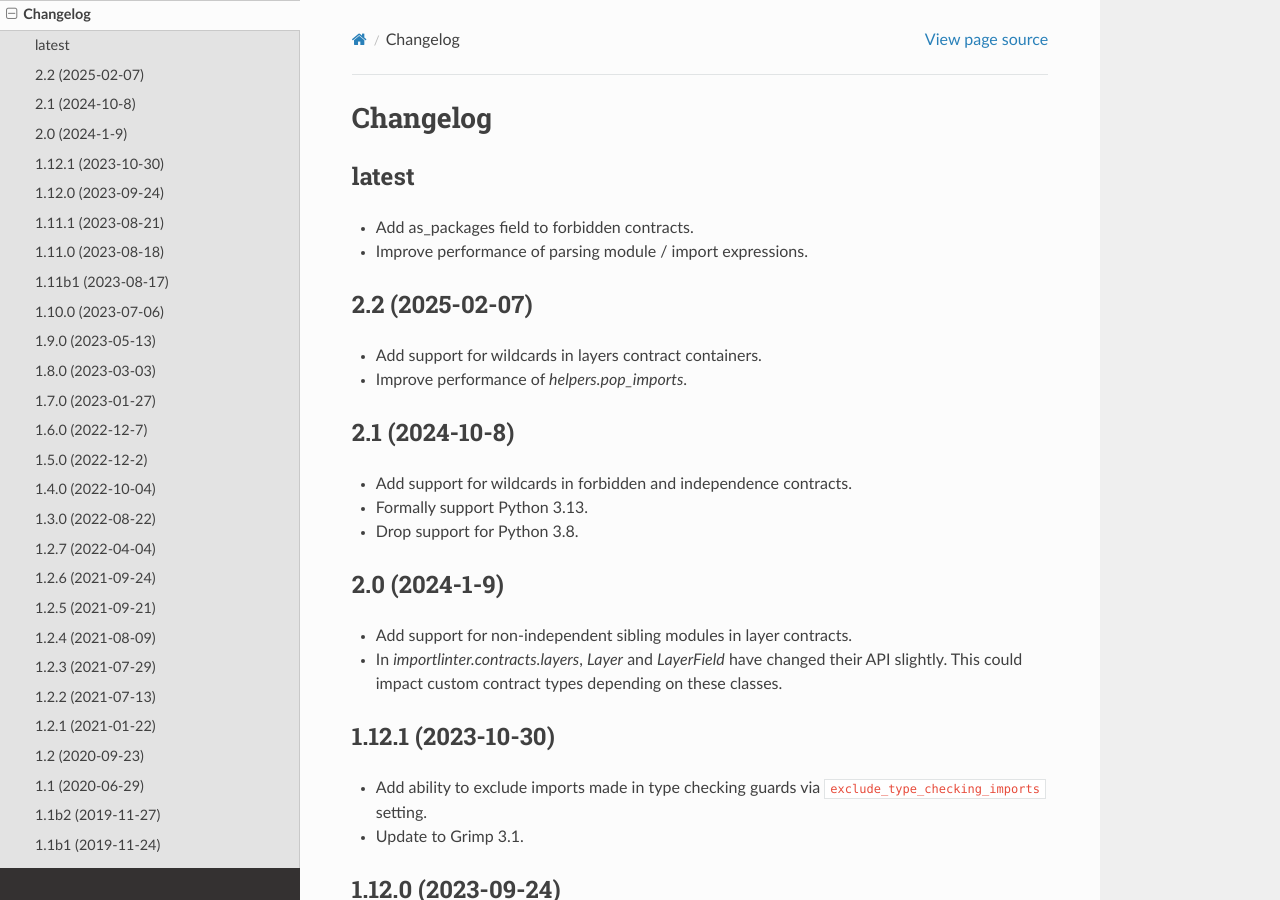
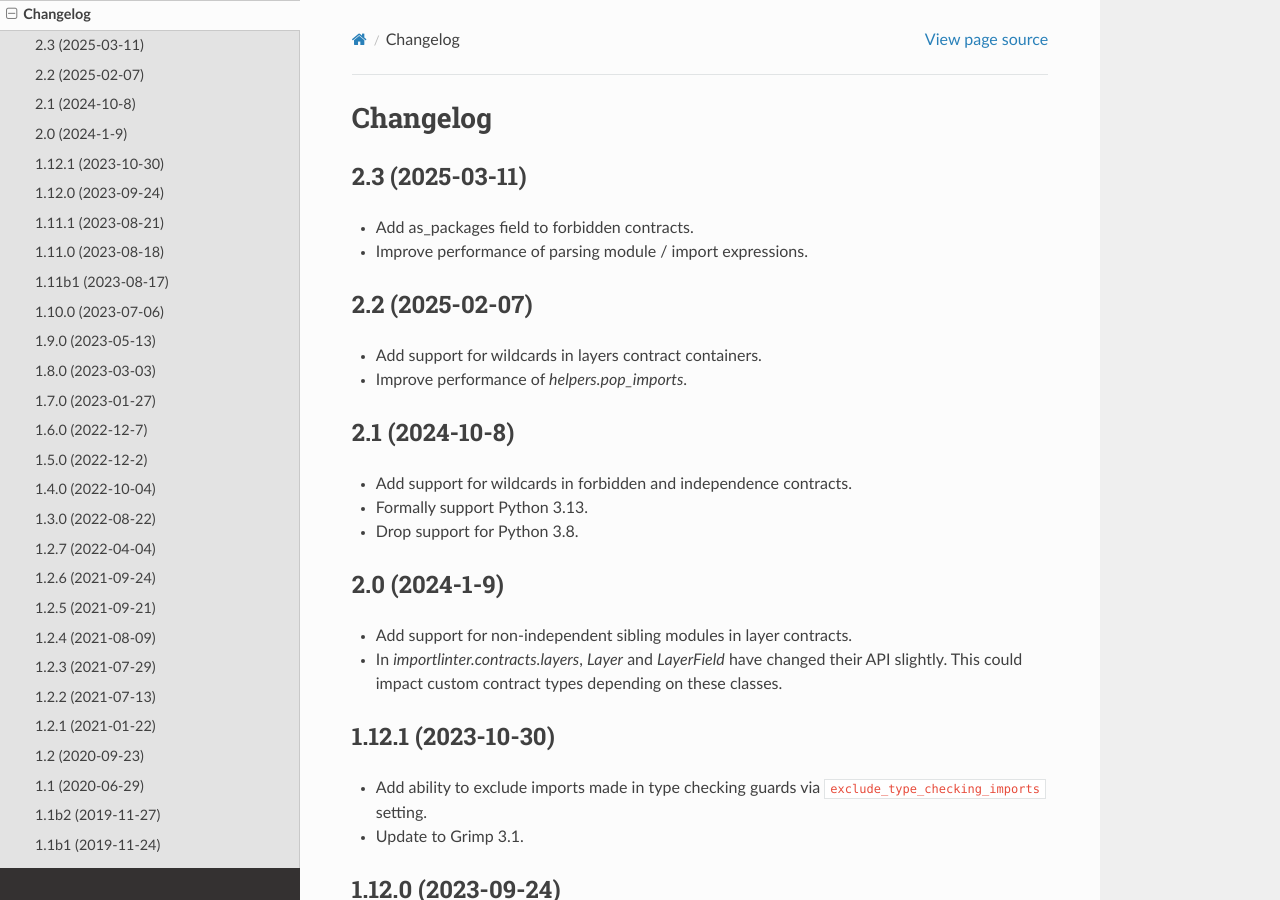
Before and after one commit to seddonym/import-linter, a Sphinx documentation site: the page built from docs/changelog.rst, in a window 1280 px wide and 900 px high. Built offline with Sphinx 7.4.7 and the Read the Docs theme 3.1.0, drawn with Linux system fonts in a browser that asks for light colours.

Commit message:
Release v2.3

```diff
--- a/CHANGELOG.rst
+++ b/CHANGELOG.rst
@@ -1,8 +1,8 @@
 Changelog
 =========
 
-latest
-------
+2.3 (2025-03-11)
+----------------
 
 * Add as_packages field to forbidden contracts.
 * Improve performance of parsing module / import expressions.
--- a/docs/conf.py
+++ b/docs/conf.py
@@ -27,7 +27,7 @@ author = 'David Seddon'
 # The short X.Y version
 version = ''
 # The full version, including alpha/beta/rc tags
-release = '2.2'
+release = '2.3'
 
 
 # -- General configuration ---------------------------------------------------
--- a/pyproject.toml
+++ b/pyproject.toml
@@ -4,7 +4,7 @@ build-backend = "setuptools.build_meta"
 
 [project]
 name = "import-linter"
-version = "2.2"
+version = "2.3"
 license = {text = "BSD 2-Clause License"}
 description = "Enforces rules for the imports within and between Python packages."
 authors = [
--- a/src/importlinter/__init__.py
+++ b/src/importlinter/__init__.py
@@ -1,4 +1,4 @@
-__version__ = "2.2"
+__version__ = "2.3"
 
 from .application import output  # noqa
 from .domain import fields  # noqa
```
